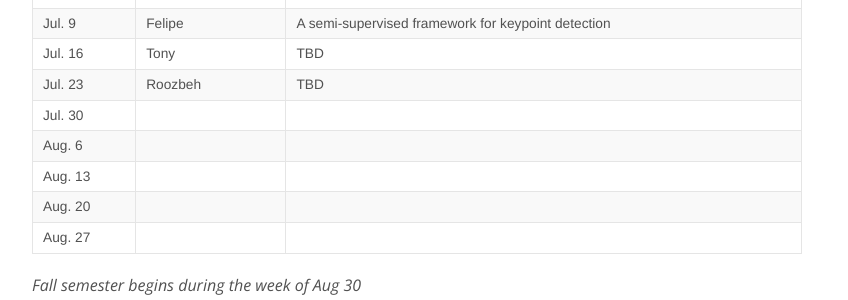
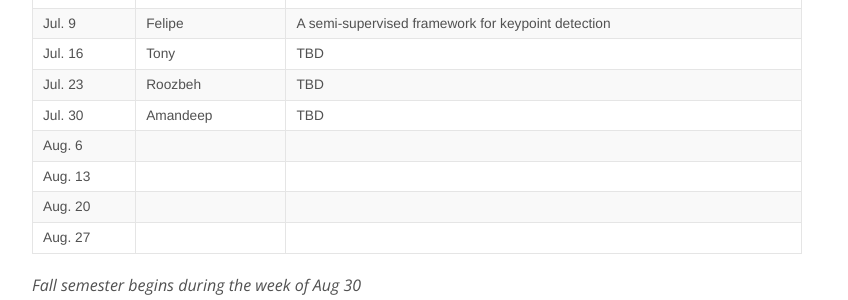
Before and after one commit to KordingLab/KordingLab.github.io, a Jekyll site: the page built from _posts/2021-01-01-upcoming-lab-teaching.md, in a window 1280 px wide and 900 px high, scrolled down 490 px. Shown: the part 152-452 px from the top of the window, without its empty margins (223-1071 px from the left). Built offline with Jekyll 4.4.1, drawn with Linux system fonts in a browser that asks for light colours; nearby versions of some CDN libraries; comment, search, counter and statistics services are not loaded.

Commit message:
Update 2021-01-01-upcoming-lab-teaching.md

```diff
--- a/_posts/2021-01-01-upcoming-lab-teaching.md
+++ b/_posts/2021-01-01-upcoming-lab-teaching.md
@@ -25,7 +25,7 @@ Get on the listserve for announcements: https://groups.google.com/forum/#!forum/
 | Jul. 9 | Felipe | A semi-supervised framework for keypoint detection |
 | Jul. 16 | Tony | TBD |
 | Jul. 23 | Roozbeh | TBD |
-| Jul. 30 | |  |
+| Jul. 30 | Amandeep| TBD |
 | Aug. 6 | |  |
 | Aug. 13 | |  |
 | Aug. 20 | |  |
```
